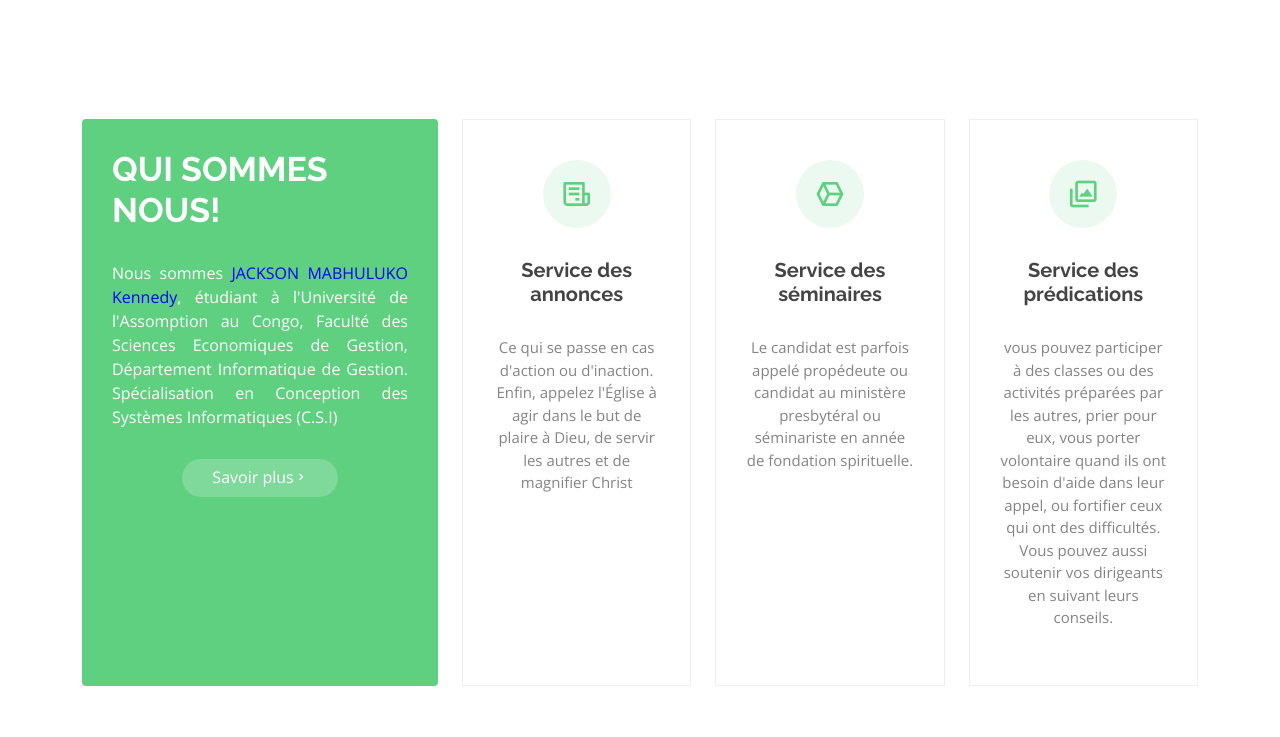
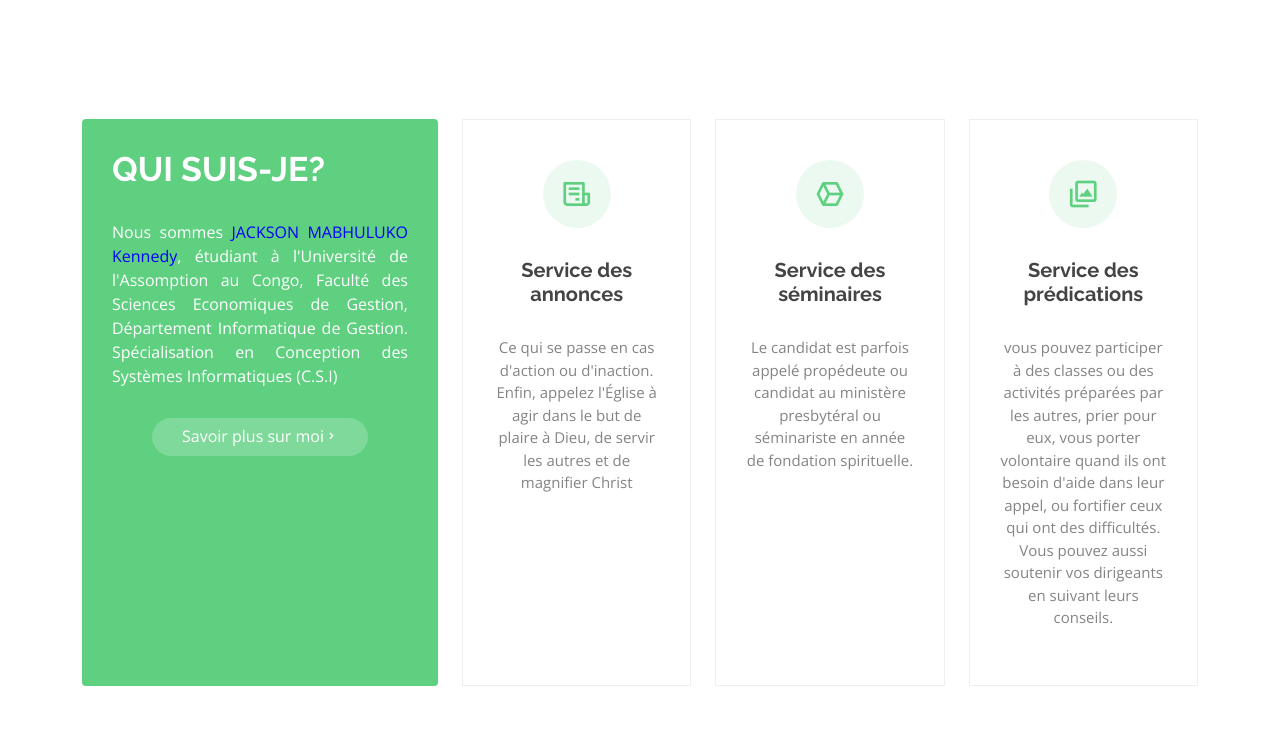
Before and after one commit to Bhighambo/blog, a PHP site: page / in a window 1280 px wide. Shown: the part 1101-1838 px from the top of the page. Run offline with PHP 8.4, Linux system fonts and the light colour scheme.

Commit message:
update continue

```diff
--- a/index.php
+++ b/index.php
@@ -39,12 +39,12 @@
         <div class="row">
           <div class="col-lg-4 d-flex align-items-stretch">
             <div class="content">
-              <h3>QUI SOMMES NOUS!</h3>
+              <h3>QUI SUIS-JE?</h3>
               <p style="text-align: justify;">
                 Nous sommes <span style="color: blue;">JACKSON MABHULUKO Kennedy</span>, étudiant à l'Université de l'Assomption au Congo, Faculté des Sciences Economiques de Gestion, Département Informatique de Gestion. Spécialisation en Conception des Systèmes Informatiques (C.S.I)
               </p>
               <div class="text-center">
-                <a href="https://fr.scribd.com/document/427915545/Histoire-de-l-Adventisme-Du-7eme-Jour" class="more-btn">Savoir plus<i class="bx bx-chevron-right"></i></a>
+                <a href="https://fr.scribd.com/document/427915545/Histoire-de-l-Adventisme-Du-7eme-Jour" class="more-btn">Savoir plus sur moi<i class="bx bx-chevron-right"></i></a>
               </div>
             </div>
           </div>
```
